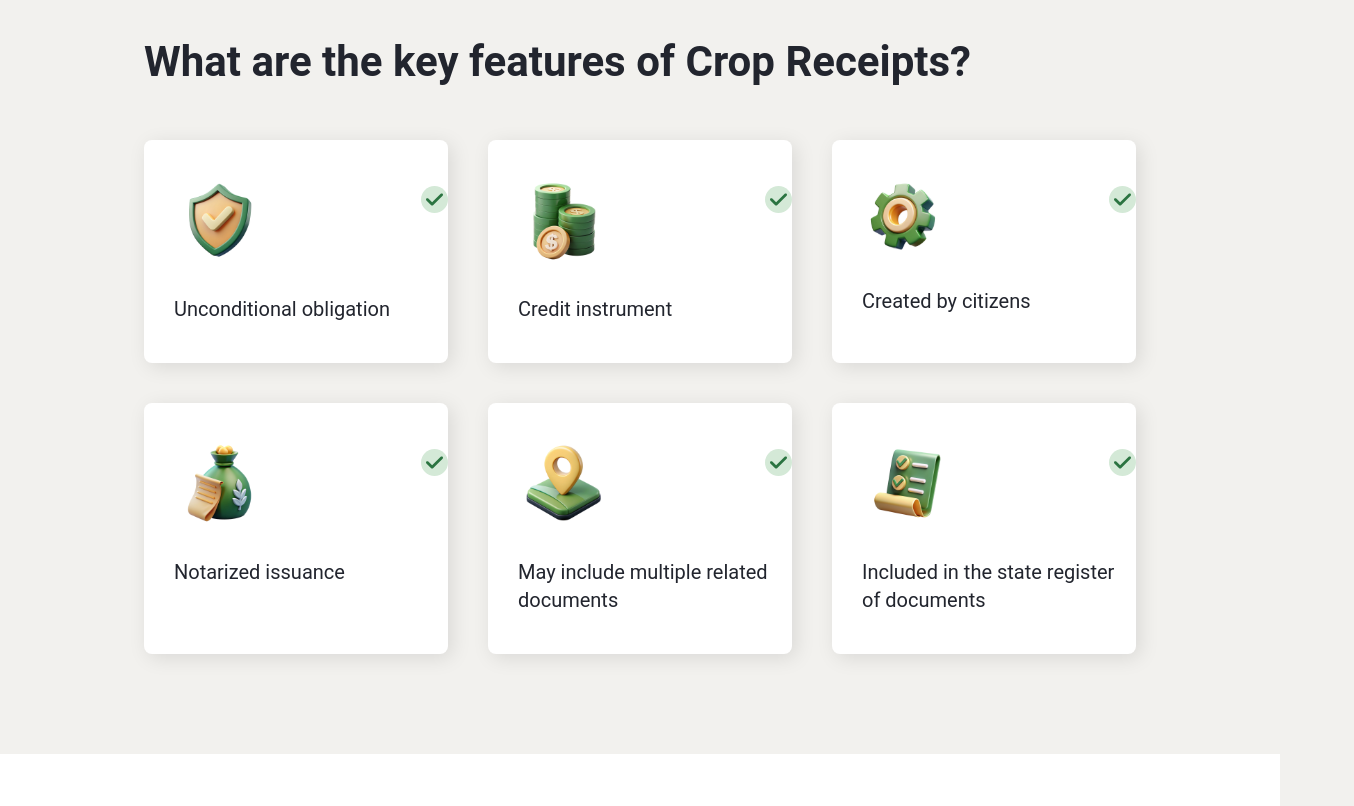
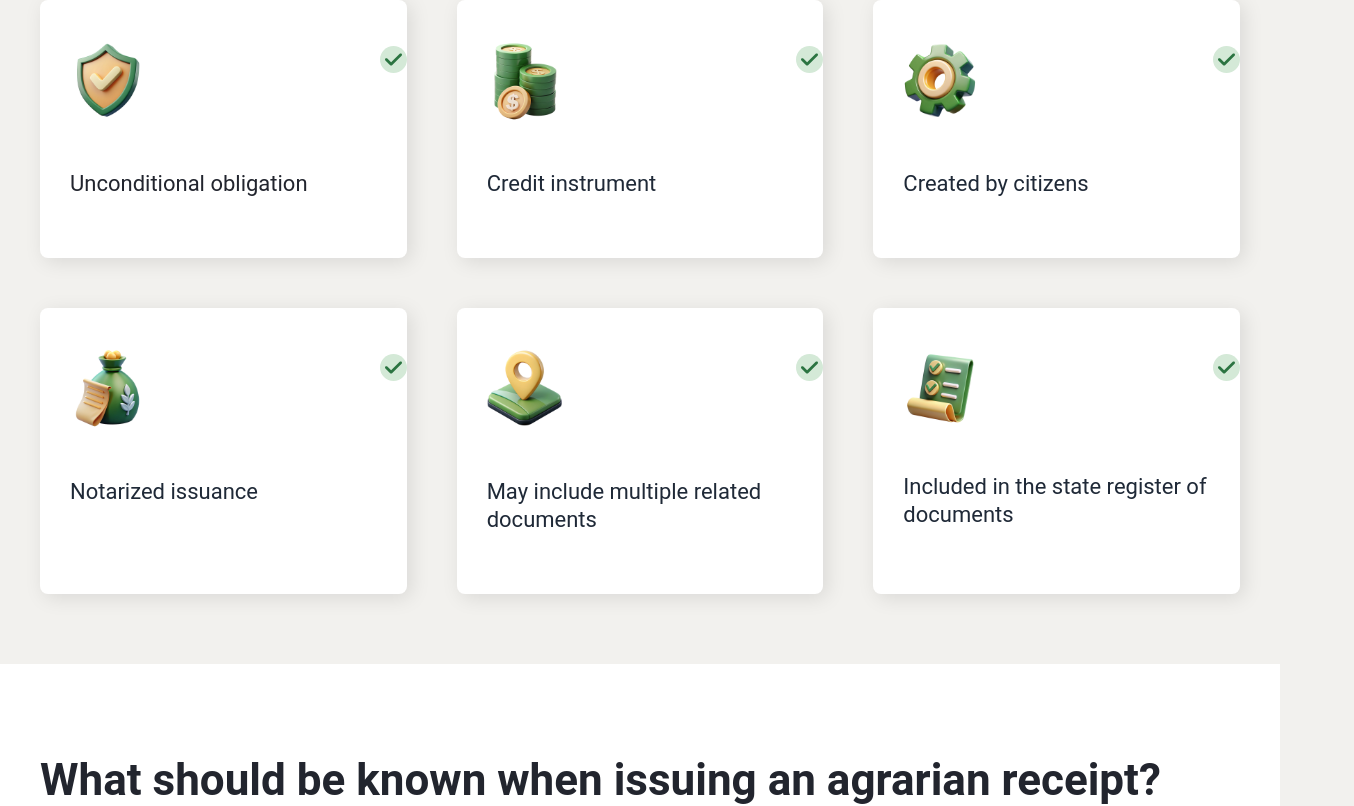
Before and after one commit to ILLIA990/agroregisters-tim, a Next.js app: page /en/knowledge in a window 1280 px wide. Shown: the part 1434-2240 px from the top of the page, 1354 px wide, since content can reach past the window. Built offline with nearby package versions, Linux system fonts and the light colour scheme.

Commit message:
Agrarna rospiska
Signed-off-by: TimRat2007 <timofeikr2007@gmail.com>

```diff
--- a/src/app/styles/agrarianPage.css
+++ b/src/app/styles/agrarianPage.css
@@ -6,10 +6,9 @@
 .page-k {
     max-width: 1200px;
     margin: 0 auto;
-    margin-top: 100px;
-    margin-bottom: 100px;
-    margin-right: 144px;
-    margin-left: 144px;
+    margin-top: 0px;
+    margin-bottom: 70px;
+
 }
 .page-k-w {
     background-color: #FFFFFF;
@@ -100,7 +99,7 @@ section.types-section h1 {
     padding-left: 30px;
     padding-right: 30;
     padding-top: 36px;
-    padding-bottom: 40px;
+    padding-bottom: 36px;
     display: flex;
     flex-direction: column;
     box-shadow: 4px 4px 20px 0px #0000001A;
--- a/src/app/styles/globals.css
+++ b/src/app/styles/globals.css
@@ -119,6 +119,20 @@ audio,canvas,embed,iframe,img,object,svg,video {
 img,video {
   max-width: 100%;
   height: auto;
+
+}
+.icons-block img:first-child {
+  width: 90px;
+  height: 89px;
+   margin-left: -8px;
+   display: block;
+}
+
+/* вторая иконка (галочка) */
+.icons-block img:last-child {
+  width: 17px;
+  height: 17px;
+  margin-left: 0px;
 }
 .types-section .card-top img {
   height: 83px !important;  /* твой нужный размер */
--- a/src/app/styles/style.css
+++ b/src/app/styles/style.css
@@ -11,7 +11,7 @@ h1{
   color: #22252e;
   font-size: 42px;
   font-weight: 700;
-  margin-top: 100px;
+  margin-top: 50px;
   width: 1000px;
   line-height: 1.3;
   margin-bottom: 50px;
@@ -45,6 +45,15 @@ h1{
   margin-bottom: 1px;    /* Отступ между абзацами */
   width:590;
 }
+.important-section h1 {
+  color: #22252E;
+  font-size: 44px;
+  font-weight: 700;
+  line-height: 1.2;
+  width: 900;
+  margin-top: 10px;
+  margin-bottom: 50px;
+}
 h2{
     color: #22252E;
     font-weight: 400;
@@ -72,12 +81,76 @@ h2{
   font-weight: 400;     /* толщина */
   width: 460px;         /* или любое нужное значение */
 }
-.features-section h2 {
-  color: #22252E;          /* цвет текста */
-  font-size: 20px;      /* размер шрифта */
-  font-weight: 400;     /* толщина */  /* выравнивание (если нужно) */
-  margin-top: 10px;     /* отступ сверху */
-  line-height: 1.4;     /* межстрочный интервал */
+.features-list .features-section-card:nth-child(1) h2 {
+  /* примеры настроек – меняй под себя */
+  color: #22252E;
+  font-size: 22px;
+  width: 240px;
+  line-height: 1.25;
+  margin-top: 25px;
+  margin-bottom: 25px;
+}
+
+/* 2-я карточка */
+.features-list .features-section-card:nth-child(2) h2 {
+  color: #1f2937;
+  font-size: 22px;
+  width: 240px;
+  line-height: 1.25;
+   margin-top: 25px;
+   margin-bottom: 25px;
+}
+
+/* 3-я карточка */
+.features-list .features-section-card:nth-child(3) h2 {
+  color: #1f2937;
+  font-size: 22px;
+  width: 320px;
+  line-height: 1.25;
+   margin-top: 25px;
+   margin-bottom: 25px;
+}
+
+/* 4-я карточка */
+.features-list .features-section-card:nth-child(4) h2 {
+  color: #1f2937;
+  font-size: 22px;
+  width: 300px;
+  line-height: 1.25;
+   margin-top: 25px;
+   margin-bottom: 25px;
+}
+
+/* 5-я карточка */
+.features-list .features-section-card:nth-child(5) h2 {
+  color: #1f2937;
+  font-size: 22px;
+  width: 320px;
+  line-height: 1.25;
+   margin-top: 25px;
+   margin-bottom: 25px;
+}
+
+/* 6-я карточка */
+.features-list .features-section-card:nth-child(6) h2 {
+  color: #1f2937;
+  font-size: 22px;
+  width:320px;
+  line-height: 1.25;
+   margin-top: 20px;
+}
+.features-list .features-section-card {
+  display: flex;
+  flex-direction: column;
+  justify-content: flex-start;
+  height: 100%;
+
+}
+.features-section .features-list {
+  display: grid;
+  column-gap: 50px; /* 👈 только для этого блока */
+  row-gap: 50px;
+  margin-top: 40px;
 }
 h3{
     font-weight: 700;
```
